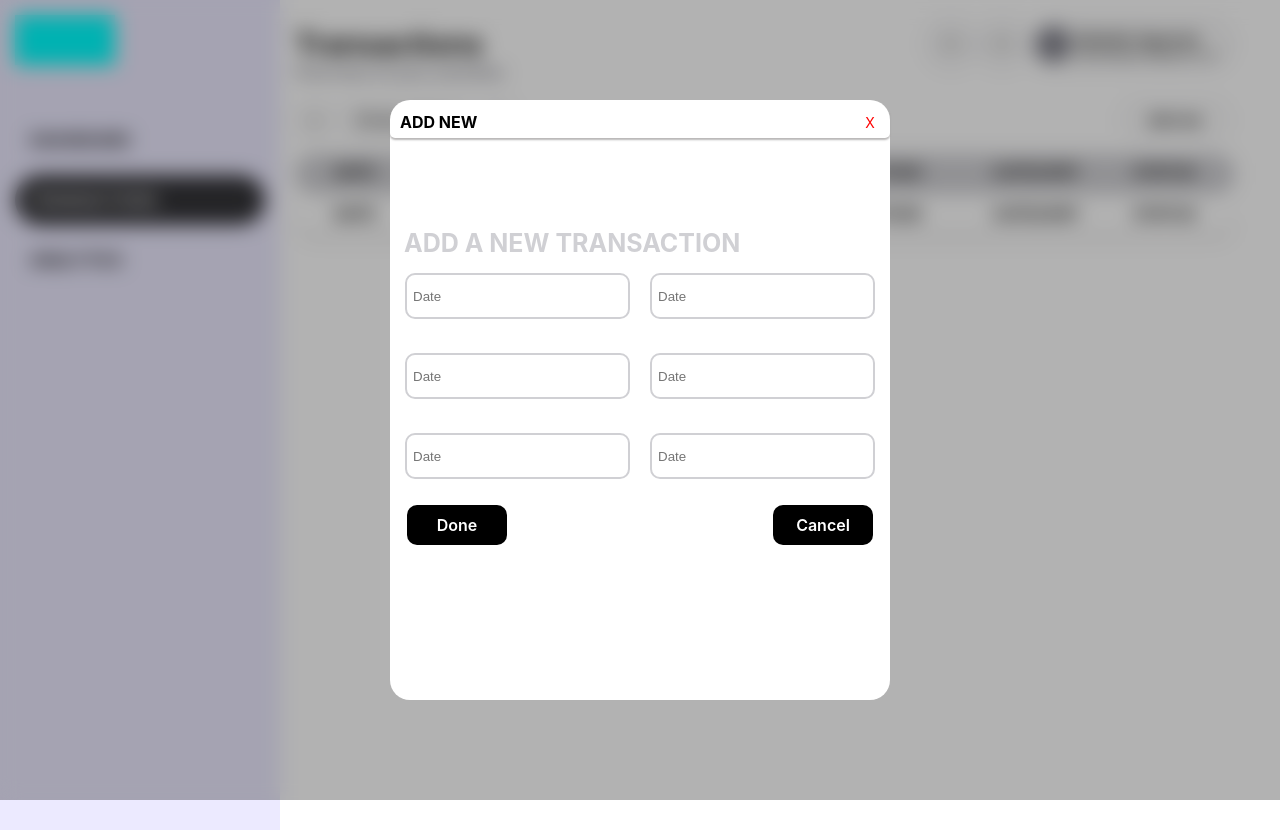
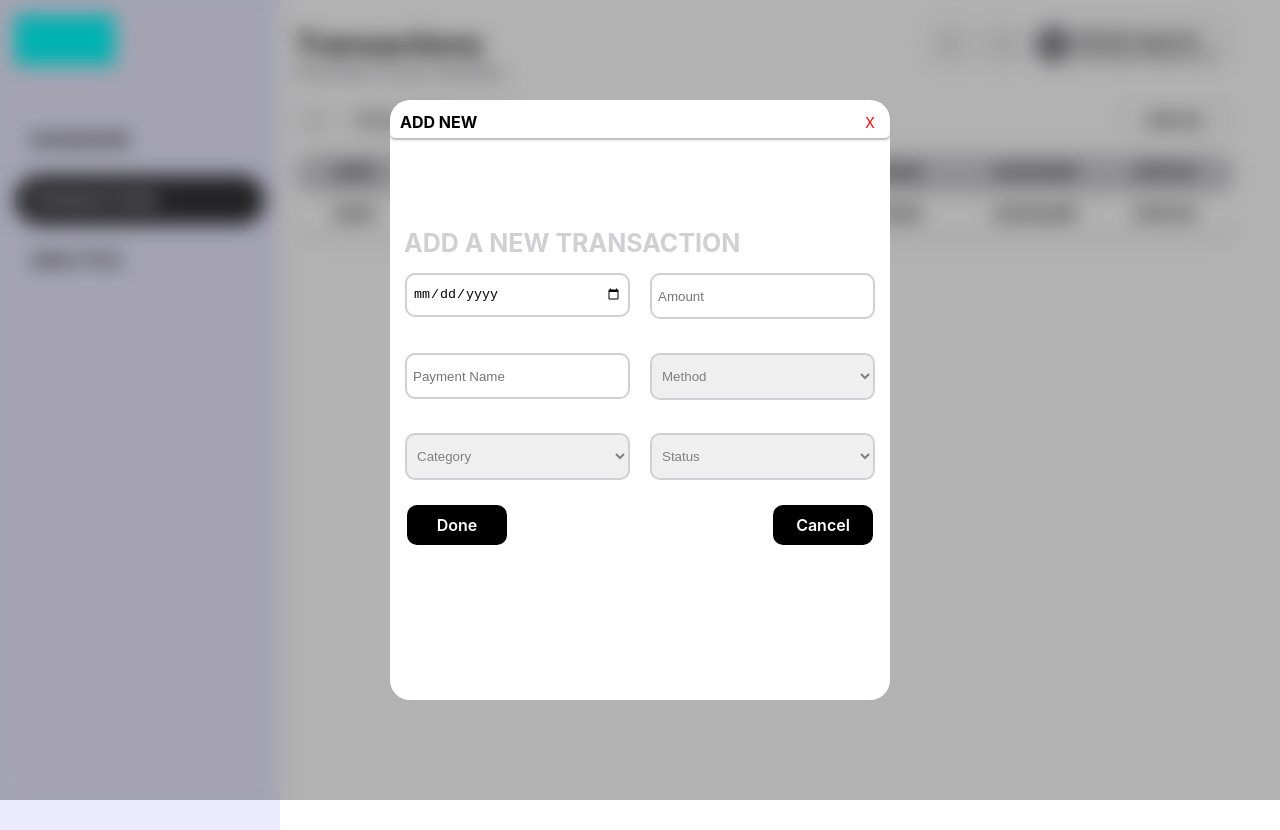
Before and after one commit to itsjasonagyeman/personal_finance_app, a React (Create React App) app: page /transactions in a window 1280 px wide. Built offline with nearby package versions, Linux system fonts and the light colour scheme.

Commit message:
Finished Add new ui

```diff
--- a/src/components/Addnewform.css
+++ b/src/components/Addnewform.css
@@ -90,13 +90,22 @@
     row-gap: 40px;
 }
 
-.text-field-grid input{
+.text-field-grid input, select{
     height: 40px;
     border-radius: 10px;
     border-style: solid;
     border-width: 2px;
     border-color: #D0D0D4;
     padding-left: 6px;
+    padding-right: 6px;
+}
+
+select{
+    height: 47px;
+    color: black;
+}
+select:invalid{
+    color: gray;
 }
 
 .canceldonerow{
--- a/src/components/Addnewform.js
+++ b/src/components/Addnewform.js
@@ -11,12 +11,25 @@ export default function Addnewform() {
             </div>
             <div className='addnewtext'>ADD A NEW TRANSACTION</div>
             <div className='text-field-grid'>
-              <input type='text' placeholder='Date'/>
-              <input type='text' placeholder='Date'/>
-              <input type='text' placeholder='Date'/>
-              <input type='text' placeholder='Date'/>
-              <input type='text' placeholder='Date'/>
-              <input type='text' placeholder='Date'/>
+              <input type='date' placeholder='Date'/>
+              <input type='text' placeholder='Amount'/>
+              <input type='text' placeholder='Payment Name'/>
+              <select name='method' defaultValue='' required>
+                <option value='' disabled selected >Method</option>
+                <option value='momo'>MOMO</option>
+                <option value='visa'>VISA</option>
+                <option value='other'>Other</option>
+              </select>
+              <select name='category' defaultValue='' required>
+                <option value='' disabled selected>Category</option>
+                <option value='inp'>Income</option>
+                <option value='exp'>Expense</option>
+              </select>
+              <select name='status' defaultValue='' required>
+                <option value='' disabled selected>Status</option>
+                <option value='succ'>Successful</option>
+                <option value='unsucc'>Unsuccessful</option>
+              </select>
             </div>
             <div className='canceldonerow'>
               <div className='doneButton'>Done</div>
```
